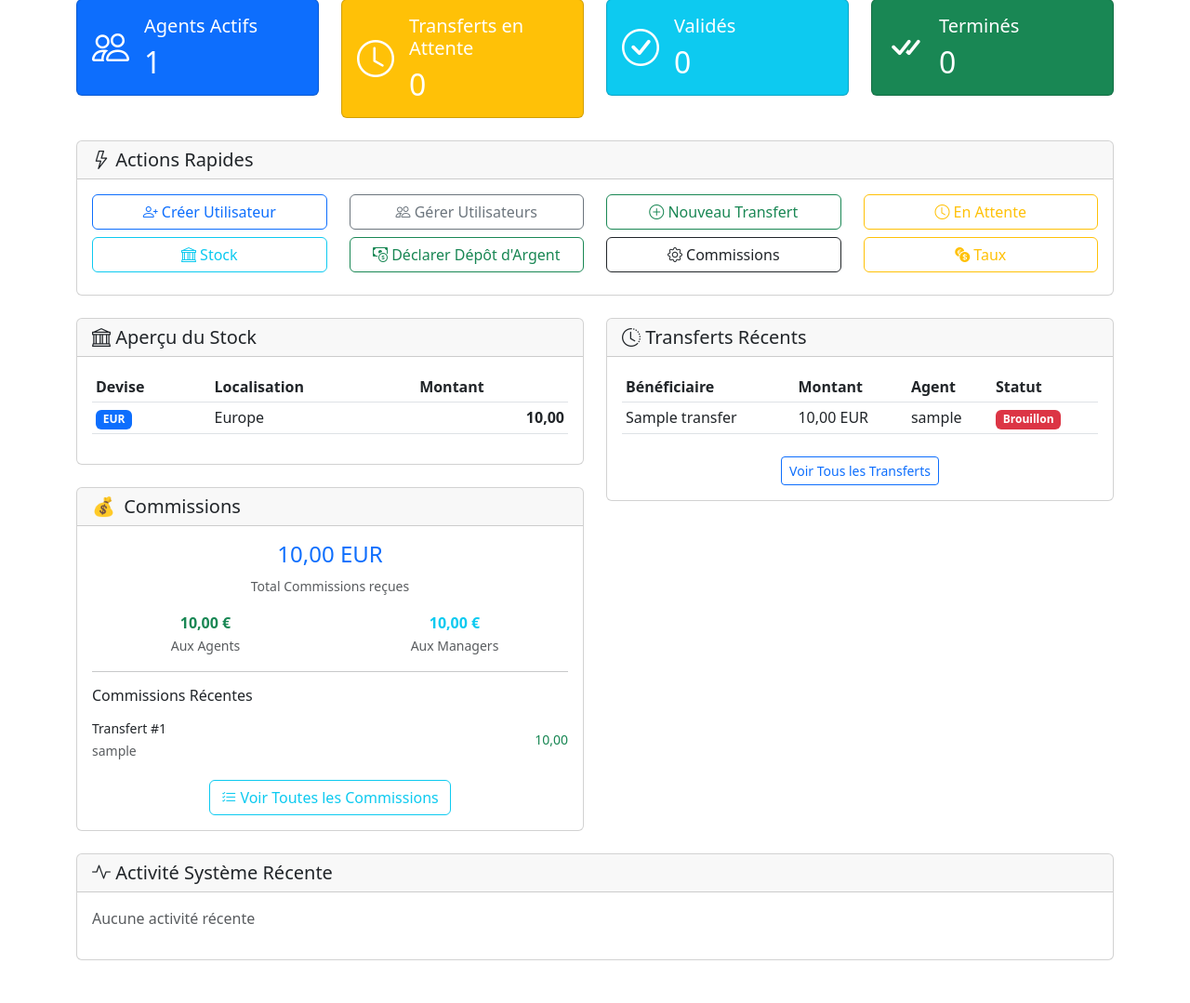
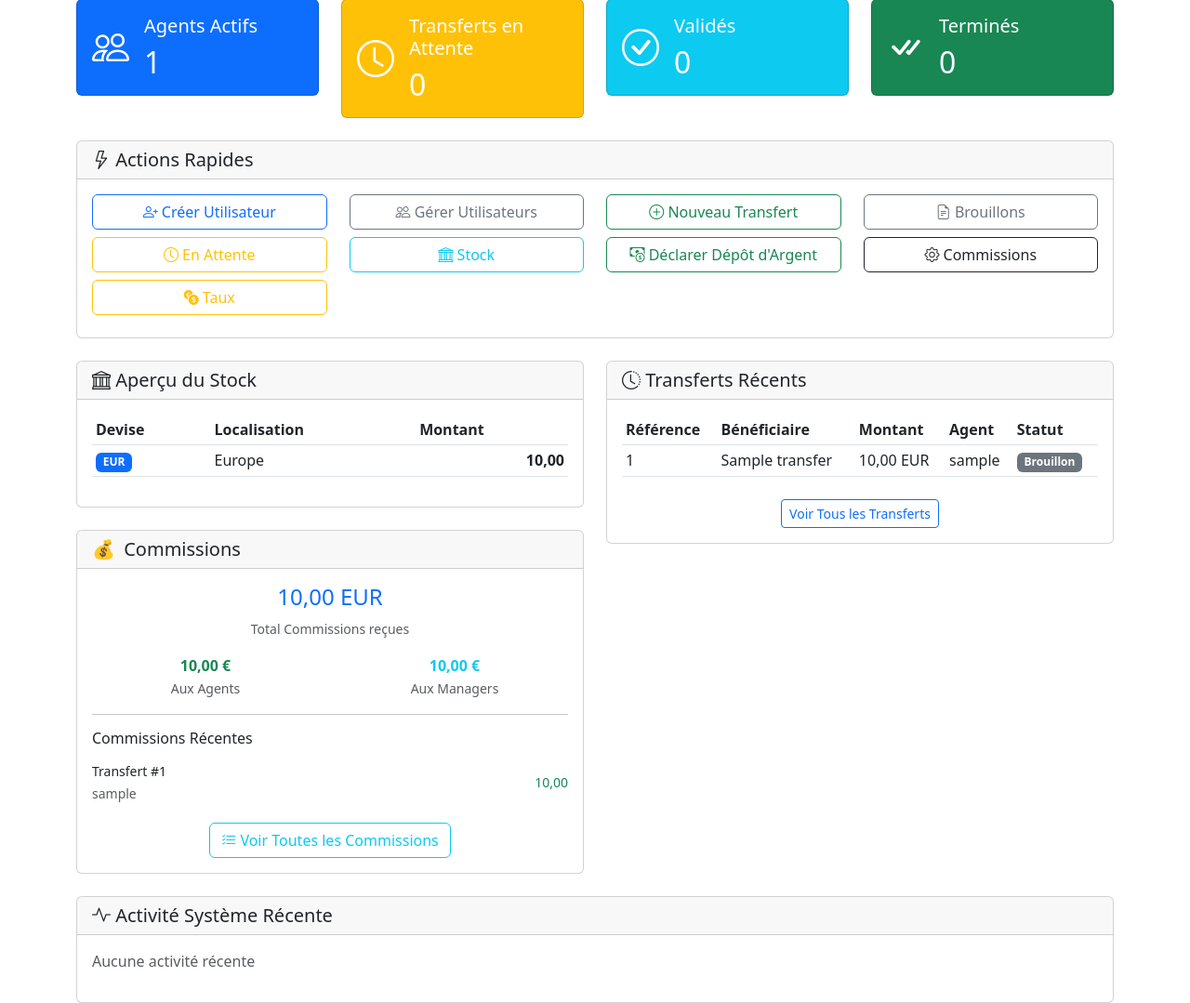
Before and after one commit to thenightcoders/mta, a Django app: page /manager-dashboard/ in a window 1280 px wide. Shown: the part 242-1321 px from the top of the page at 93% size. Before the commit the page ends 1275 px from the top, so only its background shows below. Run offline with Django 5.2, Linux system fonts and the light colour scheme; a user stored in the database is signed in; tables that the repository leaves empty hold one stand-in row (values such as "Sample post").

Commit message:
Add draft transfer alerts and improved dashboard layout

```diff
--- a/templates/users/manager_dashboard.html
+++ b/templates/users/manager_dashboard.html
@@ -19,7 +19,30 @@
     </div>
 </div>
 
-<!-- Stats Cards -->
+{% if transfer_stats.draft > 0 %}
+<div class="alert alert-warning" role="alert">
+    <div class="d-flex">
+        <i class="bi bi-exclamation-triangle me-3 mt-1"></i>
+        <div>
+            <h6 class="alert-heading">{% trans "Action Requise: Transferts en Brouillon" %}</h6>
+            <p class="mb-2">
+                {% blocktrans count counter=transfer_stats.draft %}
+                {{ counter }} transfert est en brouillon et nécessite une configuration de commission.
+                {% plural %}
+                {{ counter }} transferts sont en brouillon et nécessitent une configuration de commission.
+                {% endblocktrans %}
+            </p>
+            <a href="{% url 'draft_transfers' %}" class="btn btn-warning btn-sm me-2">
+                <i class="bi bi-eye"></i> {% trans "Voir Brouillons" %}
+            </a>
+            <a href="{% url 'create_commission_config' %}" class="btn btn-outline-warning btn-sm">
+                <i class="bi bi-gear"></i> {% trans "Configurer Commissions" %}
+            </a>
+        </div>
+    </div>
+</div>
+{% endif %}
+
 <div class="row mb-4">
     <div class="col-md-3">
         <div class="card bg-primary text-white">
@@ -86,7 +109,6 @@
     </div>
 </div>
 
-<!-- Quick Actions -->
 <div class="row mb-4">
     <div class="col-12">
         <div class="card">
@@ -113,7 +135,15 @@
                         </a>
                     </div>
                     <div class="col-md-3 mb-2">
-                        <a href="{% url 'pending_transfers' %}" class="btn btn-outline-warning w-100">
+                        <a href="{% url 'draft_transfers' %}" class="btn btn-outline-secondary w-100">
+                            <i class="bi bi-file-earmark-text"></i> {% trans "Brouillons" %}
+                            {% if transfer_stats.draft > 0 %}
+                            <span class="badge bg-warning ms-1">{{ transfer_stats.draft }}</span>
+                            {% endif %}
+                        </a>
+                    </div>
+                    <div class="col-md-3 mb-2">
+                        <a href="{% url 'transfer_list' %}?status=PENDING" class="btn btn-outline-warning w-100">
                             <i class="bi bi-clock"></i> {% trans "En Attente" %}
                         </a>
                     </div>
@@ -217,7 +247,7 @@
                     {% for commission in recent_commissions %}
                     <div class="d-flex justify-content-between align-items-center py-1">
                         <div>
-                            <small>{% trans "Transfert" %} #{{ commission.transfer.id }}</small>
+                            <small>{% trans "Transfert" %} #{{ commission.transfer.reference_id }}</small>
                             <br><small class="text-muted">{{ commission.agent.username }}</small>
                         </div>
                         <div class="text-end">
@@ -255,6 +285,7 @@
                         <table class="table table-sm">
                             <thead>
                                 <tr>
+                                    <th>{% trans "Référence" %}</th>
                                     <th>{% trans "Bénéficiaire" %}</th>
                                     <th>{% trans "Montant" %}</th>
                                     <th>{% trans "Agent" %}</th>
@@ -264,11 +295,12 @@
                             <tbody>
                                 {% for transfer in recent_transfers %}
                                 <tr>
+                                    <td>{{ transfer.reference_id }}</td>
                                     <td>{{ transfer.beneficiary_name }}</td>
                                     <td>{{ transfer.amount }} {{ transfer.sent_currency }}</td>
                                     <td>{{ transfer.agent.username }}</td>
                                     <td>
-                                        <span class="badge bg-{% if transfer.status == 'PENDING' %}warning{% elif transfer.status == 'VALIDATED' %}info{% elif transfer.status == 'COMPLETED' %}success{% else %}danger{% endif %}">
+                                        <span class="badge bg-{% if transfer.status == 'DRAFT' %}secondary{% elif transfer.status == 'PENDING' %}warning{% elif transfer.status == 'VALIDATED' %}info{% elif transfer.status == 'COMPLETED' %}success{% else %}danger{% endif %}">
                                             {{ transfer.get_status_display }}
                                         </span>
                                     </td>
@@ -335,6 +367,8 @@
                                                 {% for key, value in activity.details.items %}
                                                     {% if key == 'transfer_id' %}
                                                         <span class="badge bg-info">#{{ value }}</span>
+                                                    {% elif key == 'reference_id' %}
+                                                        <span class="badge bg-info">{{ value }}</span>
                                                     {% elif key == 'amount' %}
                                                         <span class="text-success fw-bold">{{ value }}</span>
                                                     {% elif key == 'currency' or key == 'sent_currency' %}
```
